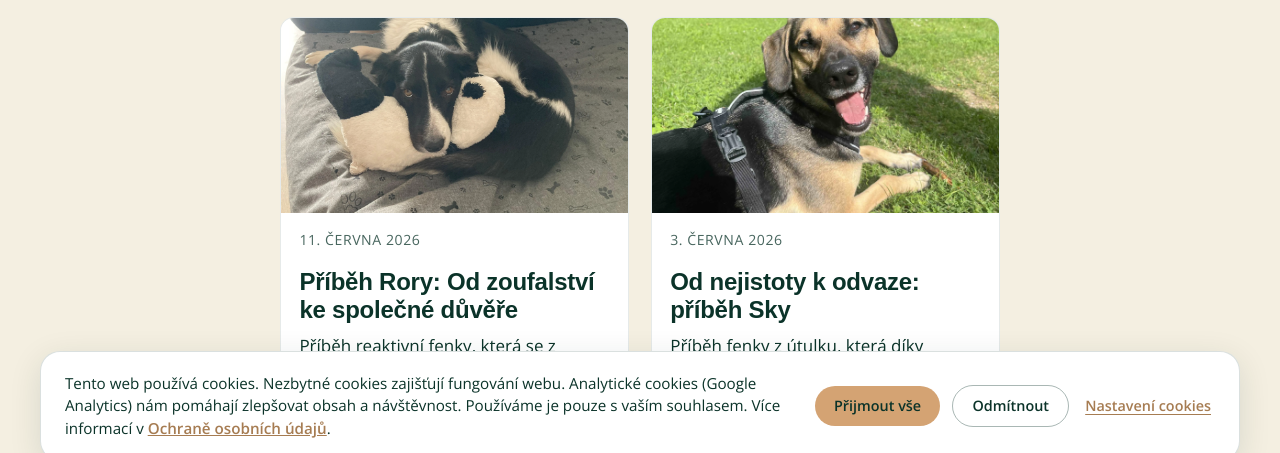
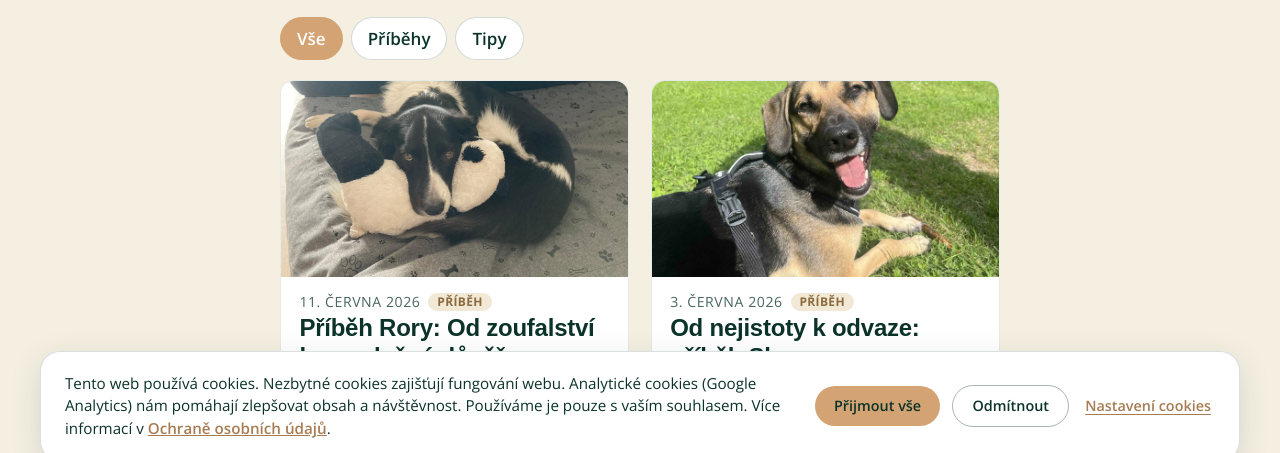
Before and after one commit to barboravasickova/psochazky, a plain HTML site: page blog.html in a window 1280 px wide. Shown: the part 323-776 px from the top of the page. Drawn offline with nearby package versions, Linux system fonts and the light colour scheme; a web font is replaced by a local one.

Commit message:
feat: implement blog category filtering and update styles

```diff
--- a/blog.html
+++ b/blog.html
@@ -19,7 +19,7 @@
     <meta name="twitter:description" content="Praktické články o socializaci, výcviku a převýchově psů v Brně. Tipy pro klidnější procházky se psem v každodenním provozu." />
     <meta name="twitter:image" content="https://psochazky.cz/images/psochazka-foto.jpg" />
     <link rel="icon" type="image/svg+xml" href="images/pejsci-logo.svg" />
-    <link rel="stylesheet" href="styles.css?v=25" />
+    <link rel="stylesheet" href="styles.css?v=27" />
     <link rel="preconnect" href="https://fonts.googleapis.com" />
     <link rel="preconnect" href="https://fonts.gstatic.com" crossorigin />
     <link
@@ -77,6 +77,11 @@
         <div class="container page-content page-content--article blog-page">
           <h1>Blog</h1>
           <p class="page-content__intro">Příběhy účastníků socializačních procházek a jejich psů, praktické tipy a k socializaci, výchově a životu se psem.</p>
+          <div class="blog-filter" role="tablist" aria-label="Filtrovat články podle kategorie">
+            <button type="button" class="blog-filter__btn is-active" data-category="vse" role="tab" aria-selected="true">Vše</button>
+            <button type="button" class="blog-filter__btn" data-category="pribehy" role="tab" aria-selected="false">Příběhy</button>
+            <button type="button" class="blog-filter__btn" data-category="tipy" role="tab" aria-selected="false">Tipy</button>
+          </div>
           <div id="blogList" class="blog-list"></div>
           <p id="blogEmpty" class="blog-empty" hidden>Zatím tu není žádný publikovaný článek.</p>
         </div>
@@ -156,43 +161,108 @@
         });
       }
 
+      const CATEGORY_LABELS = {
+        pribehy: "Příběh",
+        tipy: "Tip",
+      };
+
+      let allPosts = [];
+      let activeCategory = "vse";
+
       function formatDate(input) {
         const date = new Date(input);
         if (Number.isNaN(date.getTime())) return input;
         return date.toLocaleDateString("cs-CZ", { day: "numeric", month: "long", year: "numeric" });
       }
 
+      function getPostCategory(post) {
+        if (post && post.category) return post.category;
+        if (post && String(post.slug || "").startsWith("pribeh-")) return "pribehy";
+        return "tipy";
+      }
+
+      function renderPosts() {
+        const list = document.getElementById("blogList");
+        const empty = document.getElementById("blogEmpty");
+        const filtered =
+          activeCategory === "vse"
+            ? allPosts
+            : allPosts.filter((post) => getPostCategory(post) === activeCategory);
+
+        if (!filtered.length) {
+          list.innerHTML = "";
+          empty.hidden = false;
+          empty.textContent =
+            activeCategory === "vse"
+              ? "Zatím tu není žádný publikovaný článek."
+              : "V této kategorii zatím není žádný článek.";
+          return;
+        }
+
+        empty.hidden = true;
+        list.innerHTML = filtered
+          .map((post) => {
+            const category = getPostCategory(post);
+            const categoryLabel = CATEGORY_LABELS[category] || "";
+            return `
+              <article class="blog-card">
+                <a class="blog-card__link" href="blog-detail.html?slug=${encodeURIComponent(post.slug || "")}">
+                  ${post.image ? `<img class="blog-card__image" src="${post.image}" alt="${post.title || "Článek"}" loading="lazy" />` : ""}
+                  <div class="blog-card__body">
+                    <div class="blog-card__meta">
+                      <p class="blog-card__date">${formatDate(post.date || "")}</p>
+                      ${categoryLabel ? `<span class="blog-card__category">${categoryLabel}</span>` : ""}
+                    </div>
+                    <h2 class="blog-card__title">${post.title || "Bez názvu"}</h2>
+                    <p class="blog-card__excerpt">${post.excerpt || ""}</p>
+                    <p class="blog-card__more">Číst článek</p>
+                  </div>
+                </a>
+              </article>
+            `;
+          })
+          .join("");
+      }
+
+      function setActiveCategory(category) {
+        activeCategory = category;
+        document.querySelectorAll(".blog-filter__btn").forEach((btn) => {
+          const isActive = btn.dataset.category === category;
+          btn.classList.toggle("is-active", isActive);
+          btn.setAttribute("aria-selected", isActive ? "true" : "false");
+        });
+        const url = new URL(window.location.href);
+        if (category === "vse") {
+          url.searchParams.delete("kategorie");
+        } else {
+          url.searchParams.set("kategorie", category);
+        }
+        window.history.replaceState({}, "", url);
+        renderPosts();
+      }
+
       async function loadBlog() {
-        const list = document.getElementById("blogList");
         const empty = document.getElementById("blogEmpty");
         try {
           const response = await fetch("data/blog-posts.json", { cache: "no-store" });
           if (!response.ok) throw new Error("Nepodařilo se načíst data blogu.");
           const data = await response.json();
           const posts = Array.isArray(data) ? data : data && Array.isArray(data.posts) ? data.posts : [];
-          const published = posts.filter((p) => p && p.published !== false);
-          published.sort((a, b) => String(b.date || "").localeCompare(String(a.date || "")));
-          if (!published.length) {
-            empty.hidden = false;
-            return;
+          allPosts = posts
+            .filter((p) => p && p.published !== false)
+            .sort((a, b) => String(b.date || "").localeCompare(String(a.date || "")));
+
+          const params = new URLSearchParams(window.location.search);
+          const requested = params.get("kategorie");
+          if (requested && ["pribehy", "tipy"].includes(requested)) {
+            activeCategory = requested;
           }
-          list.innerHTML = published
-            .map(
-              (post) => `
-                <article class="blog-card">
-                  <a class="blog-card__link" href="blog-detail.html?slug=${encodeURIComponent(post.slug || "")}">
-                    ${post.image ? `<img class="blog-card__image" src="${post.image}" alt="${post.title || "Článek"}" loading="lazy" />` : ""}
-                    <div class="blog-card__body">
-                      <p class="blog-card__date">${formatDate(post.date || "")}</p>
-                      <h2 class="blog-card__title">${post.title || "Bez názvu"}</h2>
-                      <p class="blog-card__excerpt">${post.excerpt || ""}</p>
-                      <p class="blog-card__more">Číst článek</p>
-                    </div>
-                  </a>
-                </article>
-              `
-            )
-            .join("");
+
+          document.querySelectorAll(".blog-filter__btn").forEach((btn) => {
+            btn.addEventListener("click", () => setActiveCategory(btn.dataset.category || "vse"));
+          });
+
+          setActiveCategory(activeCategory);
         } catch (error) {
           empty.hidden = false;
           empty.textContent = "Blog se nepodařilo načíst. Zkuste to prosím později.";
--- a/data/blog-posts.json
+++ b/data/blog-posts.json
@@ -5,6 +5,7 @@
       "title": "Co je (a není) socializační procházka",
       "date": "2026-03-30",
       "excerpt": "Co odlišuje socializační procházku od běžného „skupinového venčení“, co na ní patří a co naopak ne — pro psa i pro psovoda.",
+      "category": "tipy",
       "image": "images/group-foto.jpg",
       "content": [
         "Mám pocit, že kolem socializačních procházek panuje stále spousta nejasností a různých představ, které se od reality docela liší. Často se setkávám s tím, že si pod tím lidé představí skupinové venčení psů, kde se psi proběhnou, pohrají si a „nějak se to vyřeší samo“.",
@@ -48,6 +49,7 @@
       "title": "Příběh Jessie a její cesty k socializaci",
       "date": "2026-05-13",
       "excerpt": "Cesta od agresivních výpadů k uvolnění a radosti z pohybu ve skupině psů — co obnáší proměna reaktivního psa a proč se vyplatí vydržet.",
+      "category": "pribehy",
       "image": "images/uploads/jessie-1.webp",
       "content": [
         "## Jak jsi se k Jessie dostala?",
@@ -92,6 +94,7 @@
       "title": "Když cvičák nestačí: Příběh Arletky",
       "date": "2026-05-21",
       "excerpt": "Jak Psocházky vrátily Arletě i její majitelce klid, a proč má smysl nevzdávat to, i když pes venku zdánlivě neslyší.",
+      "category": "pribehy",
       "image": "images/uploads/arleta-4.webp",
       "content": [
         "## Jak ses k Arletě dostala a jak sis představovala život s AUO?",
@@ -127,6 +130,7 @@
       "title": "Příběh Oskara: Na vlně permanentního štěstí",
       "date": "2026-05-27",
       "excerpt": "Cesta od čisté beznaděje k uvolněným procházkám na volno. Co obnáší proměna hyper-přátelského Oskara a proč se paničce vyplatilo vydržet.",
+      "category": "pribehy",
       "image": "images/uploads/oskar-1.webp",
       "content": [
         "## Jaký byl Oskar jako štěně nebo mladý pes?",
@@ -176,6 +180,7 @@
       "title": "Od nejistoty k odvaze: příběh Sky",
       "date": "2026-06-03",
       "excerpt": "Příběh fenky z útulku, která díky trpělivému přístupu a pravidelným Psocházkám zvládá situace, které byly dříve nepředstavitelné.",
+      "category": "pribehy",
       "image": "images/uploads/sky-01.webp",
       "content": [
         "## Jak ses ke Sky dostala a jaká byla jako štěně?",
@@ -223,6 +228,7 @@
       "title": "Příběh Rory: Od zoufalství ke společné důvěře",
       "date": "2026-06-11",
       "excerpt": "Příběh reaktivní fenky, která se z nezvladatelného štěněte startujícího na psy i lidi stala vnímavou parťačkou, co umí ustát krize s čistou hlavou.",
+      "category": "pribehy",
       "image": "images/uploads/rory-1.webp",
       "content": [
         "## Jak ses k Rory dostala a jaká byla tvoje představa o životě s border kolií?",
--- a/styles.css
+++ b/styles.css
@@ -425,6 +425,38 @@ body.nav-open .navigation {
 }
 
 /* Blog */
+.blog-filter {
+  display: flex;
+  flex-wrap: wrap;
+  gap: 0.5rem;
+  margin-top: 1.25rem;
+}
+
+.blog-filter__btn {
+  appearance: none;
+  border: 1px solid rgba(11, 51, 41, 0.18);
+  border-radius: 999px;
+  background: #fff;
+  color: var(--color-primary);
+  font: inherit;
+  font-weight: 600;
+  padding: 0.45rem 1rem;
+  cursor: pointer;
+  transition: background-color 0.15s ease, border-color 0.15s ease, color 0.15s ease;
+}
+
+.blog-filter__btn:hover,
+.blog-filter__btn:focus-visible {
+  border-color: var(--color-secondary-dark);
+  color: var(--color-secondary-darker);
+}
+
+.blog-filter__btn.is-active {
+  background: var(--color-secondary);
+  border-color: var(--color-secondary);
+  color: #fff;
+}
+
 .blog-list {
   margin-top: 1.25rem;
   display: grid;
@@ -460,13 +492,40 @@ body.nav-open .navigation {
   padding: 1rem 1.15rem 1.15rem;
 }
 
+.blog-card__meta {
+  display: flex;
+  flex-wrap: wrap;
+  align-items: center;
+  gap: 0.5rem;
+  margin-bottom: 0.2rem;
+}
+
 .blog-card__date,
 .blog-post__date {
-  margin: 0 0 0.2rem;
+  margin: 0;
   font-size: 0.88rem;
+  line-height: 1;
   text-transform: uppercase;
   letter-spacing: 0.04em;
   opacity: 0.75;
+}
+
+.page-content .blog-card__date {
+  margin-bottom: 0;
+}
+
+.blog-card__category {
+  display: inline-flex;
+  align-items: center;
+  padding: 0.2rem 0.55rem;
+  border-radius: 999px;
+  background: var(--color-secondary-light);
+  color: var(--color-secondary-darker);
+  font-size: 0.75rem;
+  font-weight: 700;
+  line-height: 1;
+  letter-spacing: 0.03em;
+  text-transform: uppercase;
 }
 
 .blog-card__title {
```
Also changed, not shown: admin/config.yml (+7 -0 lines).
